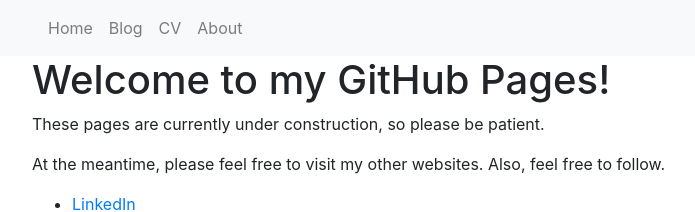
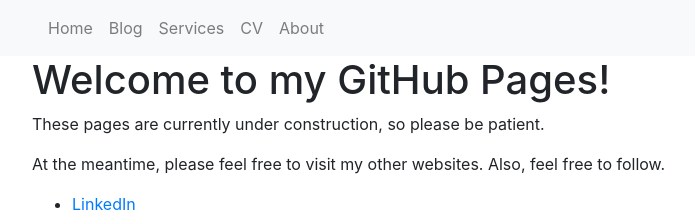
Before and after one commit to n00bsaiboth/n00bsaiboth.github.io, a Jekyll site: the page built from index.html, in a window 1280 px wide. Shown: the top 212 px of the page, without its empty margins (53-748 px from the left). Built offline with Jekyll 4.4.1, drawn with Linux system fonts in a browser that asks for light colours.

Commit message:
Updated the navbar.

```diff
--- a/_layouts/default.html
+++ b/_layouts/default.html
@@ -38,6 +38,9 @@
           <a class="nav-link" href="/blog">Blog</a>
         </li>
         <li class="nav-item">
+          <a class="nav-link" href="/services">Services</a>
+        </li>
+        <li class="nav-item">
           <a class="nav-link" href="/cv">CV</a>
         </li>
         <li class="nav-item">
```
